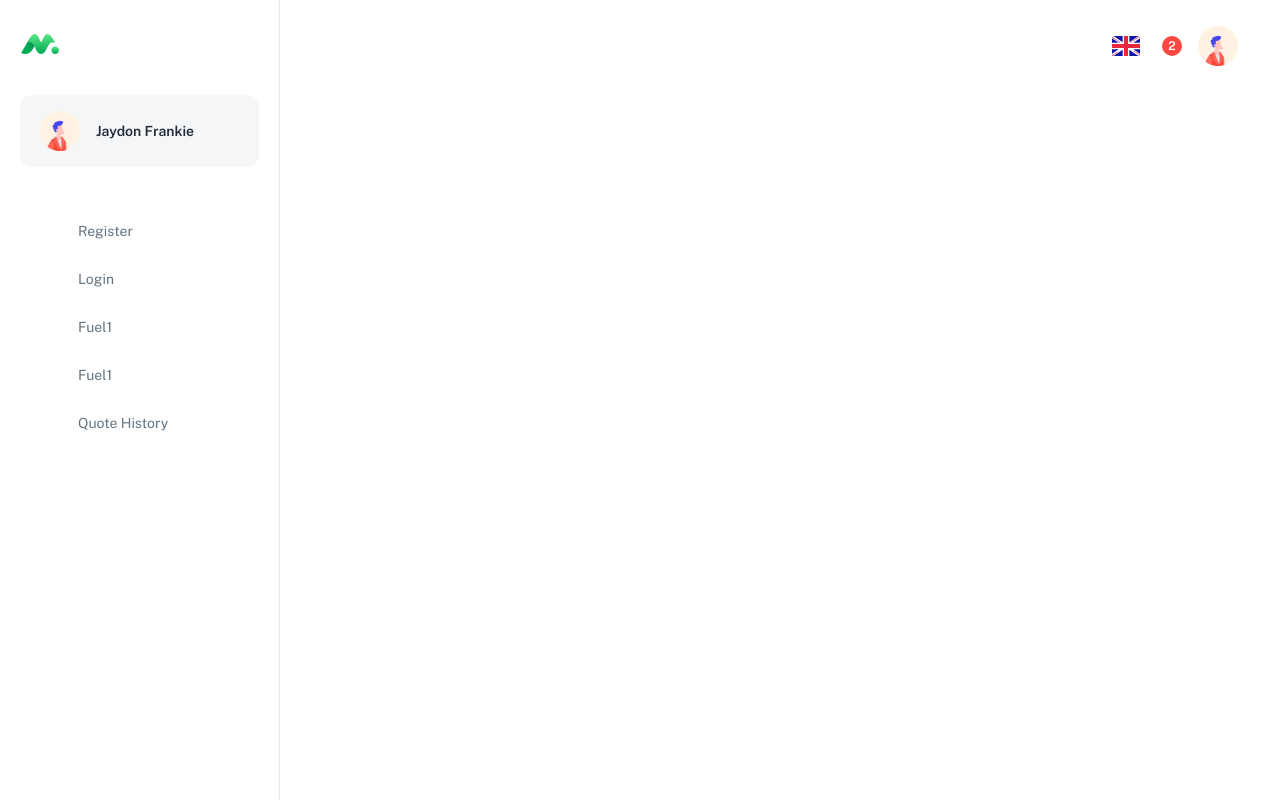
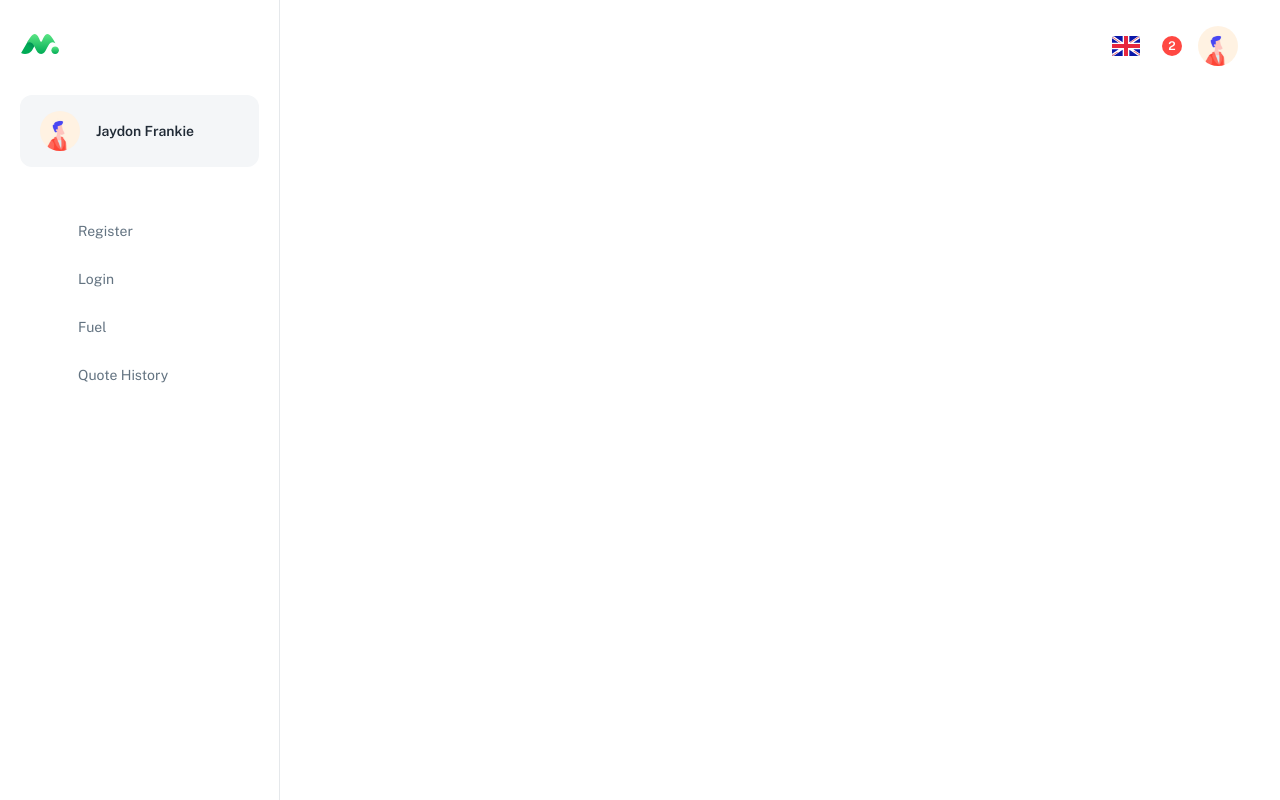
Before and after one commit to lvaldiv/COSC4353, a React (Create React App) app in the folder frontend/: page /dashboard in a window 1280 px wide. Built offline with nearby package versions, Linux system fonts and the light colour scheme; a web font is replaced by a local one.

Commit message:
Updating the Menu Icons

```diff
--- a/frontend/src/layouts/dashboard/SidebarConfig.js
+++ b/frontend/src/layouts/dashboard/SidebarConfig.js
@@ -22,26 +22,11 @@ const sidebarConfig = [
     path: '/login',
     icon: getIcon(lockFill)
   },
-   {
-    title: 'Fuel1',
+  {
+    title: 'Fuel',
     path: '/dashboard/app',
     icon: getIcon(shoppingBagFill)
   },
-  {
-    title: 'Fuel1',
-    path: '/dashboard/app',
-    icon: getIcon(shoppingBagFill)
-  },
-//   {
-//     title: 'fuel',
-//     path: '/fuel',
-//     icon: getIcon(personAddFill)
-//   },
-  // {
-  //   title: 'Fuel1',
-  //   path: '/dashboard/app',
-  //   icon: getIcon(shoppingBagFill)
-  // },
   {
     title: 'Quote History',
     path: '/dashboard/user',
```
Also changed, not shown: 1 other file (tests, documents, lock files or other folders).
